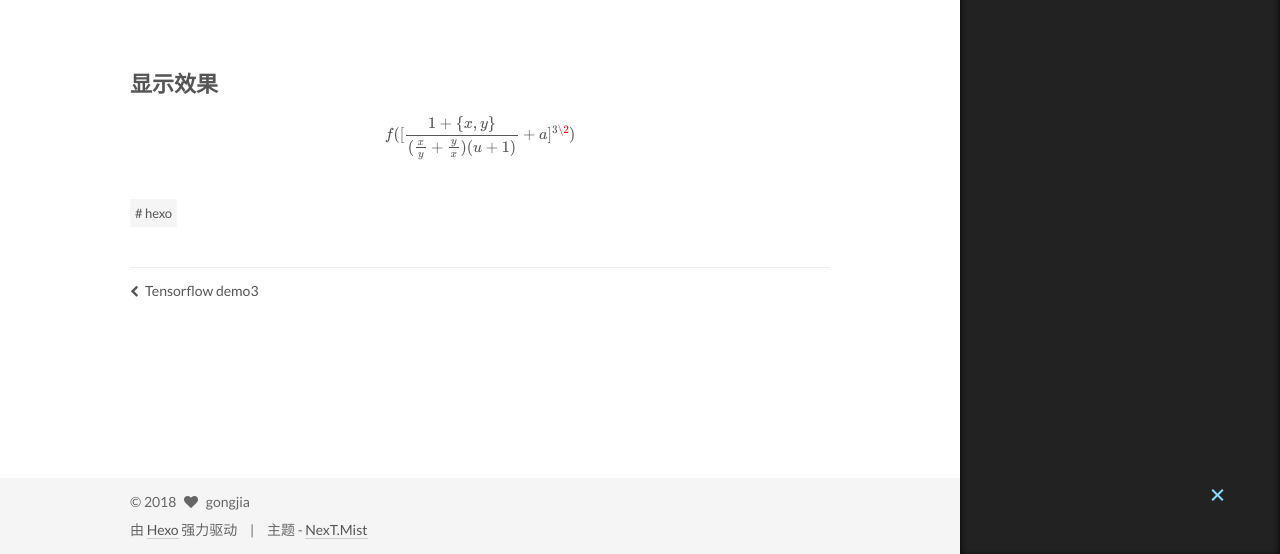
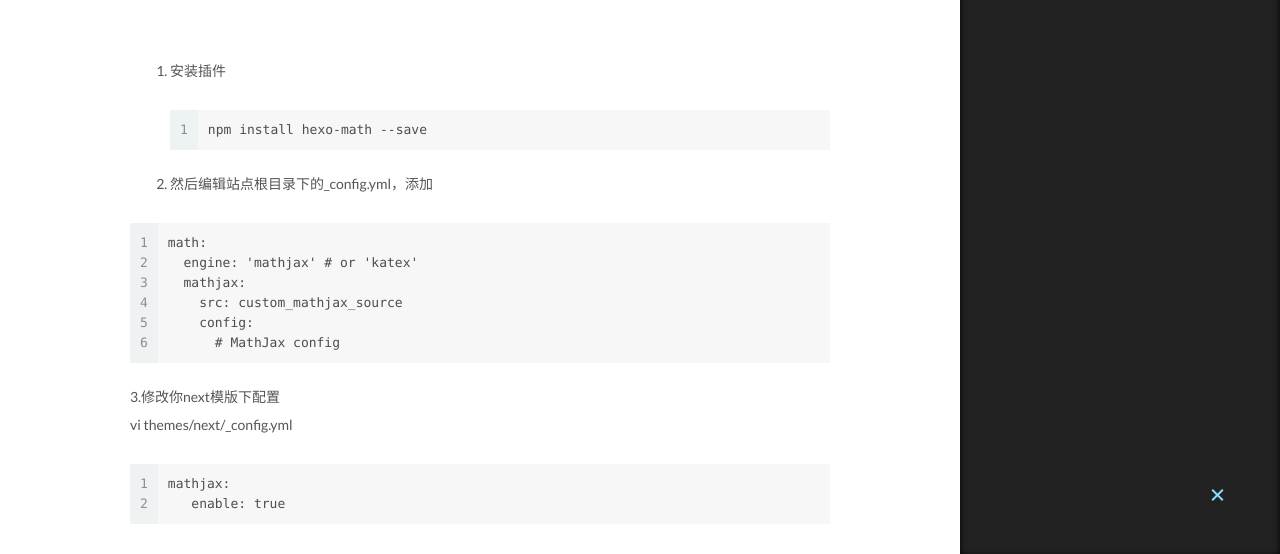
Before and after one commit to 307509256/307509256.github.io, a plain HTML site: page 2018/01/05/latex/index.html in a window 1280 px wide. Shown: the part 246-800 px from the top of the page. Drawn offline with nearby package versions, Linux system fonts and the light colour scheme; some packages are replaced by stand-ins of ours.

Commit message:
god is love

```diff
--- a/2018/01/05/latex/index.html
+++ b/2018/01/05/latex/index.html
@@ -89,18 +89,18 @@
 
 
 
-<meta name="description" content="显示效果 f([\frac{1+\{x,y\}}{(\frac{x}{y}+\frac{y}{x})(u+1)}+a]^{3\2})">
+<meta name="description" content="安装插件 1npm install hexo-math --save  然后编辑站点根目录下的_config.yml，添加   123456math:  engine: &amp;apos;mathjax&amp;apos; # or &amp;apos;katex&amp;apos;  mathjax:    src: custom_mathjax_source    config:      # MathJax confi">
 <meta name="keywords" content="hexo">
 <meta property="og:type" content="article">
 <meta property="og:title" content="MathJax公式渲染">
 <meta property="og:url" content="http://yoursite.com/2018/01/05/latex/index.html">
 <meta property="og:site_name" content="Hexo">
-<meta property="og:description" content="显示效果 f([\frac{1+\{x,y\}}{(\frac{x}{y}+\frac{y}{x})(u+1)}+a]^{3\2})">
+<meta property="og:description" content="安装插件 1npm install hexo-math --save  然后编辑站点根目录下的_config.yml，添加   123456math:  engine: &amp;apos;mathjax&amp;apos; # or &amp;apos;katex&amp;apos;  mathjax:    src: custom_mathjax_source    config:      # MathJax confi">
 <meta property="og:locale" content="zh-Hans">
-<meta property="og:updated_time" content="2018-01-05T10:09:03.000Z">
+<meta property="og:updated_time" content="2018-01-08T06:24:46.000Z">
 <meta name="twitter:card" content="summary">
 <meta name="twitter:title" content="MathJax公式渲染">
-<meta name="twitter:description" content="显示效果 f([\frac{1+\{x,y\}}{(\frac{x}{y}+\frac{y}{x})(u+1)}+a]^{3\2})">
+<meta name="twitter:description" content="安装插件 1npm install hexo-math --save  然后编辑站点根目录下的_config.yml，添加   123456math:  engine: &amp;apos;mathjax&amp;apos; # or &amp;apos;katex&amp;apos;  mathjax:    src: custom_mathjax_source    config:      # MathJax confi">
 
 
 
@@ -326,8 +326,18 @@
 
 
 
-        <h2 id="显示效果"><a href="#显示效果" class="headerlink" title="显示效果"></a>显示效果</h2><script type="math/tex; mode=display">
-f([\frac{1+\{x,y\}}{(\frac{x}{y}+\frac{y}{x})(u+1)}+a]^{3\2})</script>
+        <ol>
+<li><p>安装插件</p>
+<figure class="highlight plain"><table><tr><td class="gutter"><pre><div class="line">1</div></pre></td><td class="code"><pre><div class="line">npm install hexo-math --save</div></pre></td></tr></table></figure>
+</li>
+<li><p>然后编辑站点根目录下的_config.yml，添加</p>
+</li>
+</ol>
+<figure class="highlight plain"><table><tr><td class="gutter"><pre><div class="line">1</div><div class="line">2</div><div class="line">3</div><div class="line">4</div><div class="line">5</div><div class="line">6</div></pre></td><td class="code"><pre><div class="line">math:</div><div class="line">  engine: &apos;mathjax&apos; # or &apos;katex&apos;</div><div class="line">  mathjax:</div><div class="line">    src: custom_mathjax_source</div><div class="line">    config:</div><div class="line">      # MathJax config</div></pre></td></tr></table></figure>
+<p>3.修改你next模版下配置<br>vi themes/next/_config.yml<br><figure class="highlight plain"><table><tr><td class="gutter"><pre><div class="line">1</div><div class="line">2</div></pre></td><td class="code"><pre><div class="line">mathjax:</div><div class="line">   enable: true</div></pre></td></tr></table></figure></p>
+<h2 id="显示效果"><a href="#显示效果" class="headerlink" title="显示效果"></a>显示效果</h2><script type="math/tex; mode=display">
+f([\frac{1+\{x,y\}}{(\frac{x}{y}+\frac{y}{x})(u+1)}+a]^{3\2})</script><p><a href="https://jdhao.github.io/2017/10/06/hexo-markdown-latex-equation/" target="_blank" rel="noopener">更多参考</a></p>
+
 
     </div>
 
--- a/css/main.css
+++ b/css/main.css
@@ -1705,7 +1705,7 @@ pre .javascript .function {
   width: 4px;
   height: 4px;
   border-radius: 50%;
-  background: #545598;
+  background: #634465;
 }
 .links-of-blogroll {
   font-size: 13px;
```
Also changed, not shown: index.html (+12 -2 lines).
